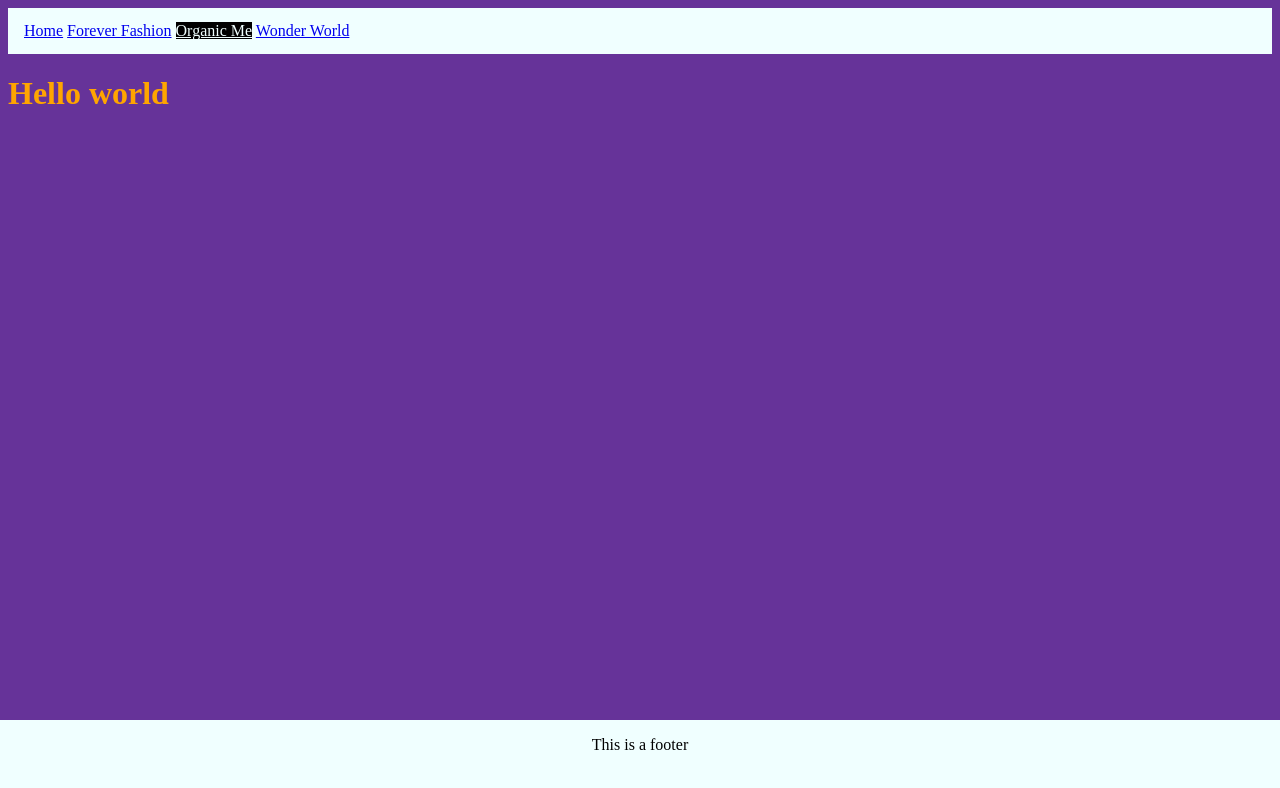
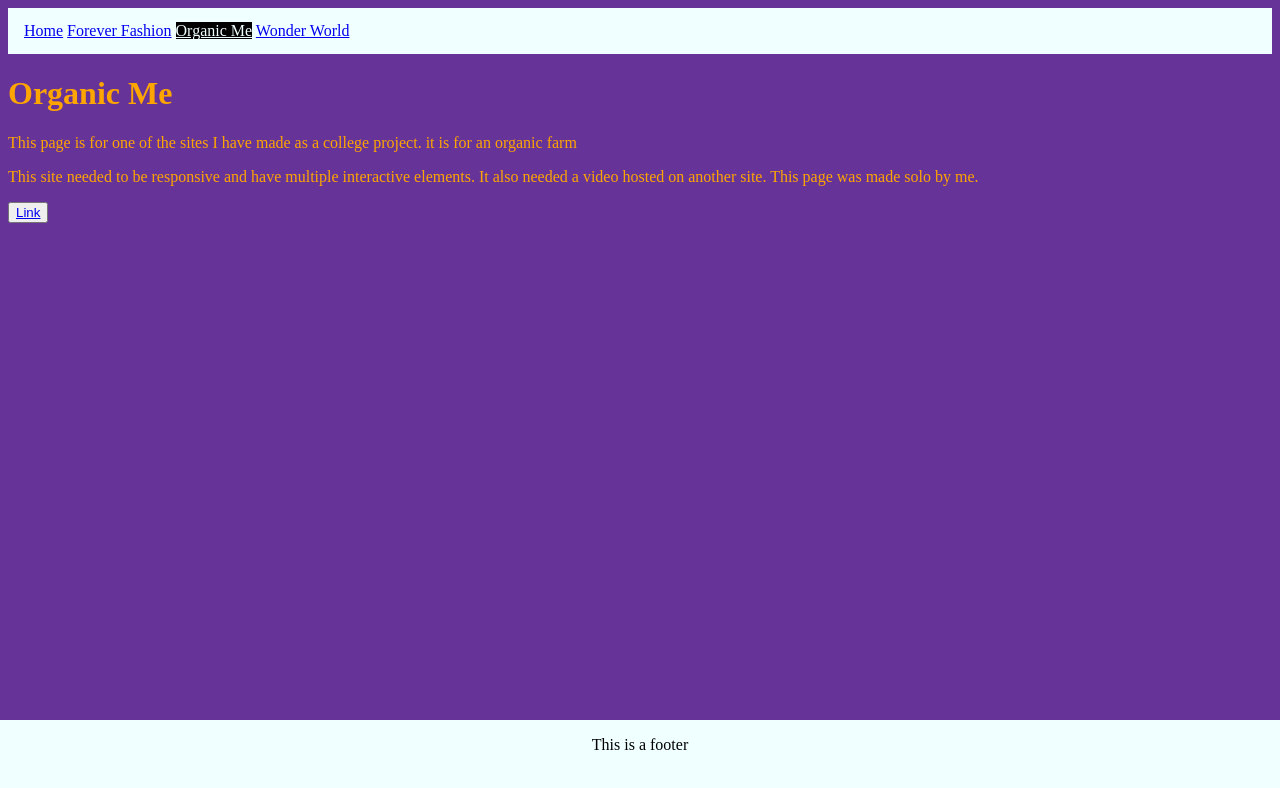
Before and after one commit to MWGithubAccount/MW-Portfolio, a plain HTML site: page organicme.html in a window 1280 px wide. Drawn offline with Linux system fonts and the light colour scheme.

Commit message:
content and a link

```diff
--- a/css/style.css
+++ b/css/style.css
@@ -7,6 +7,7 @@ body{
   color:orange; /*Hex Code #ffa500*/
   background-color:rebeccapurple; /*Hex Code #663399*/
 }
+
 
 footer{
   position: fixed;
--- a/organicme.html
+++ b/organicme.html
@@ -15,7 +15,10 @@
     <a class="active" href="organicme.html">Organic Me</a>
     <a href="wonderworld.html">Wonder World</a>
   </div>
-  <h1>Hello world</h1>
+  <h1>Organic Me</h1>
+  <p>This page is for one of the sites I have made as a college project. it is for an organic farm</p>
+  <p>This site needed to be responsive and have multiple interactive elements. It also needed a video hosted on another site. This page was made solo by me.</p>
+  <button type:button><a href="http://webdev.edinburghcollege.ac.uk/~HNDWEBMR22/Organic%20Me/"</a>Link</Button>
   <script src="script.js"></script>
   <footer>
     <p>This is a footer</p>
```
Also changed, not shown: 1 other file.
